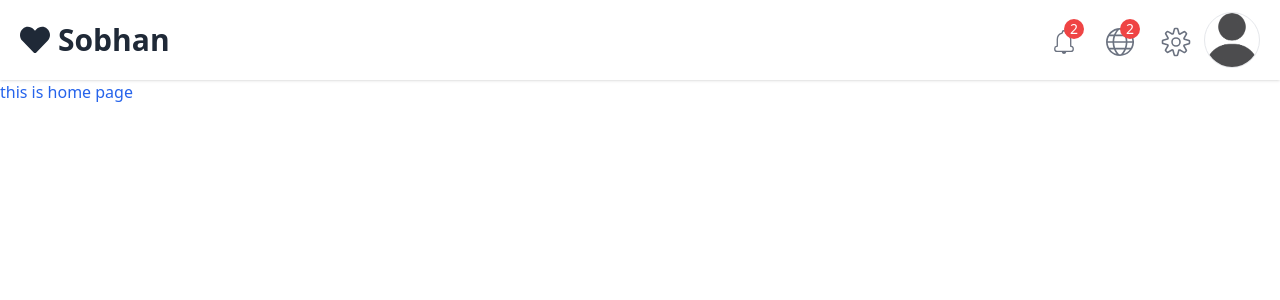
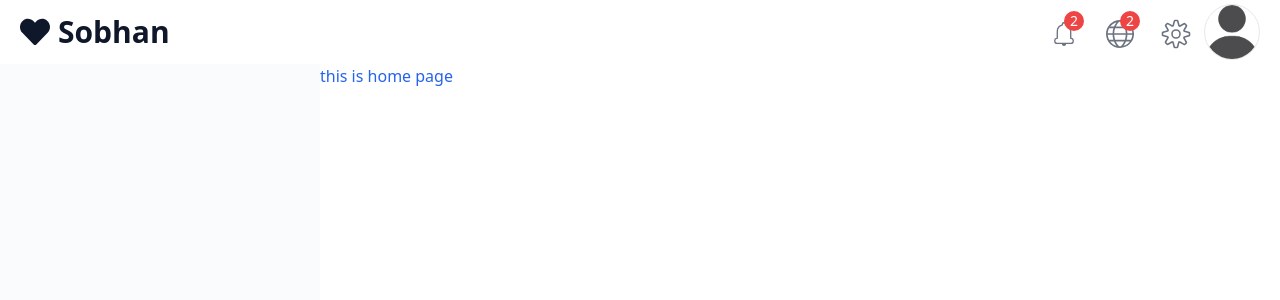
Before and after one commit to sobhan-gh30/admin-dashboard, a React (Create React App) app: page / in a window 1280 px wide. Shown: the top 300 px of the page. Built offline with nearby package versions, Linux system fonts and the light colour scheme.

Commit message:
style and feat : creating the side bar container and fixing the position of thr top bar and side bar

```diff
--- a/src/App.js
+++ b/src/App.js
@@ -1,6 +1,7 @@
 import {useRoutes} from "react-router-dom";
 import appRoutes from "./routes";
 import TopBar from "./components/top bar";
+import SideBar from "./components/SideBar";
 function App() {
   let router = useRoutes(appRoutes)
   let isPage = router.props.match.route.path
@@ -13,8 +14,12 @@ function App() {
   } else {
     return (
         <>
-          <TopBar />
-          {router}
+            <TopBar />
+            <SideBar/>
+            <div className="absolute top-[4rem] left-80 w-[calc(100%-20rem)]">
+                {router}
+            </div>
+
         </>
     );
   }
--- /dev/null
+++ b/src/components/SideBar.js
@@ -0,0 +1,7 @@
+export default function SideBar(){
+    return(
+        <div className="h-[calc(100vh-4rem)] w-80 bg-slate-100 bg-opacity-40 fixed top-[4rem]">
+
+        </div>
+    )
+}
--- a/src/components/top bar.js
+++ b/src/components/top bar.js
@@ -10,8 +10,8 @@ export default function TopBar() {
     let [hasProfile, setHasProfile] = useState("")
 
     return (
-        <div className="w-full h-20 py-2 px-5 flex justify-between items-center shadow">
-            <h2 className="h-14 flex items-center gap-2 font-bold text-3xl text-gray-800">
+        <div className="w-full h-16 py-2 px-5 flex justify-between items-center fixed z-10 bg-white">
+            <h2 className="h-14 flex items-center gap-2 font-bold text-3xl text-slate-900">
                 <FaHeart/>
                 Sobhan
             </h2>
--- a/src/output.css
+++ b/src/output.css
@@ -545,6 +545,26 @@ video {
   display: none;
 }
 
+.fixed {
+  position: fixed;
+}
+
+.absolute {
+  position: absolute;
+}
+
+.top-\[4rem\] {
+  top: 4rem;
+}
+
+.left-80 {
+  left: 20rem;
+}
+
+.z-10 {
+  z-index: 10;
+}
+
 .mb-5 {
   margin-bottom: 1.25rem;
 }
@@ -569,82 +589,48 @@ video {
   height: 3.5rem;
 }
 
+.h-16 {
+  height: 4rem;
+}
+
 .h-5 {
   height: 1.25rem;
+}
+
+.h-7 {
+  height: 1.75rem;
+}
+
+.h-\[calc\(100vh-4rem\)\] {
+  height: calc(100vh - 4rem);
 }
 
 .h-screen {
   height: 100vh;
 }
 
-.h-12 {
-  height: 3rem;
-}
-
-.h-20 {
-  height: 5rem;
-}
-
-.h-10 {
-  height: 2.5rem;
-}
-
-.h-6 {
-  height: 1.5rem;
-}
-
-.h-8 {
-  height: 2rem;
-}
-
-.h-7 {
-  height: 1.75rem;
+.w-14 {
+  width: 3.5rem;
 }
 
 .w-5 {
   width: 1.25rem;
 }
 
+.w-7 {
+  width: 1.75rem;
+}
+
+.w-80 {
+  width: 20rem;
+}
+
 .w-full {
   width: 100%;
 }
 
-.w-14 {
-  width: 3.5rem;
-}
-
-.w-12 {
-  width: 3rem;
-}
-
-.w-20 {
-  width: 5rem;
-}
-
-.w-10 {
-  width: 2.5rem;
-}
-
-.w-6 {
-  width: 1.5rem;
-}
-
-.w-8 {
-  width: 2rem;
-}
-
-.w-7 {
-  width: 1.75rem;
-}
-
-.-translate-x-3 {
-  --tw-translate-x: -0.75rem;
-  transform: translate(var(--tw-translate-x), var(--tw-translate-y)) rotate(var(--tw-rotate)) skewX(var(--tw-skew-x)) skewY(var(--tw-skew-y)) scaleX(var(--tw-scale-x)) scaleY(var(--tw-scale-y));
-}
-
-.-translate-y-2 {
-  --tw-translate-y: -0.5rem;
-  transform: translate(var(--tw-translate-x), var(--tw-translate-y)) rotate(var(--tw-rotate)) skewX(var(--tw-skew-x)) skewY(var(--tw-skew-y)) scaleX(var(--tw-scale-x)) scaleY(var(--tw-scale-y));
+.w-\[calc\(100\%-20rem\)\] {
+  width: calc(100% - 20rem);
 }
 
 .-translate-x-2 {
@@ -657,39 +643,21 @@ video {
   transform: translate(var(--tw-translate-x), var(--tw-translate-y)) rotate(var(--tw-rotate)) skewX(var(--tw-skew-x)) skewY(var(--tw-skew-y)) scaleX(var(--tw-scale-x)) scaleY(var(--tw-scale-y));
 }
 
-.scale-\[2\] {
-  --tw-scale-x: 2;
-  --tw-scale-y: 2;
-  transform: translate(var(--tw-translate-x), var(--tw-translate-y)) rotate(var(--tw-rotate)) skewX(var(--tw-skew-x)) skewY(var(--tw-skew-y)) scaleX(var(--tw-scale-x)) scaleY(var(--tw-scale-y));
-}
-
 .scale-\[1\.75\] {
   --tw-scale-x: 1.75;
   --tw-scale-y: 1.75;
   transform: translate(var(--tw-translate-x), var(--tw-translate-y)) rotate(var(--tw-rotate)) skewX(var(--tw-skew-x)) skewY(var(--tw-skew-y)) scaleX(var(--tw-scale-x)) scaleY(var(--tw-scale-y));
 }
 
-.scale-\[2\.1\] {
-  --tw-scale-x: 2.1;
-  --tw-scale-y: 2.1;
+.scale-\[2\.4\] {
+  --tw-scale-x: 2.4;
+  --tw-scale-y: 2.4;
   transform: translate(var(--tw-translate-x), var(--tw-translate-y)) rotate(var(--tw-rotate)) skewX(var(--tw-skew-x)) skewY(var(--tw-skew-y)) scaleX(var(--tw-scale-x)) scaleY(var(--tw-scale-y));
 }
 
-.scale-\[2\.2\] {
-  --tw-scale-x: 2.2;
-  --tw-scale-y: 2.2;
-  transform: translate(var(--tw-translate-x), var(--tw-translate-y)) rotate(var(--tw-rotate)) skewX(var(--tw-skew-x)) skewY(var(--tw-skew-y)) scaleX(var(--tw-scale-x)) scaleY(var(--tw-scale-y));
-}
-
-.scale-\[2\.5\] {
-  --tw-scale-x: 2.5;
-  --tw-scale-y: 2.5;
-  transform: translate(var(--tw-translate-x), var(--tw-translate-y)) rotate(var(--tw-rotate)) skewX(var(--tw-skew-x)) skewY(var(--tw-skew-y)) scaleX(var(--tw-scale-x)) scaleY(var(--tw-scale-y));
-}
-
-.scale-\[2\.4\] {
-  --tw-scale-x: 2.4;
-  --tw-scale-y: 2.4;
+.scale-\[2\] {
+  --tw-scale-x: 2;
+  --tw-scale-y: 2;
   transform: translate(var(--tw-translate-x), var(--tw-translate-y)) rotate(var(--tw-rotate)) skewX(var(--tw-skew-x)) skewY(var(--tw-skew-y)) scaleX(var(--tw-scale-x)) scaleY(var(--tw-scale-y));
 }
 
@@ -729,24 +697,33 @@ video {
   border-width: 1px;
 }
 
+.bg-gray-900 {
+  --tw-bg-opacity: 1;
+  background-color: rgb(17 24 39 / var(--tw-bg-opacity, 1));
+}
+
 .bg-red-500 {
   --tw-bg-opacity: 1;
   background-color: rgb(239 68 68 / var(--tw-bg-opacity, 1));
 }
 
-.bg-gray-50 {
+.bg-slate-100 {
   --tw-bg-opacity: 1;
-  background-color: rgb(249 250 251 / var(--tw-bg-opacity, 1));
+  background-color: rgb(241 245 249 / var(--tw-bg-opacity, 1));
 }
 
-.bg-gray-500 {
+.bg-fuchsia-200 {
   --tw-bg-opacity: 1;
-  background-color: rgb(107 114 128 / var(--tw-bg-opacity, 1));
+  background-color: rgb(245 208 254 / var(--tw-bg-opacity, 1));
 }
 
-.bg-gray-900 {
+.bg-white {
   --tw-bg-opacity: 1;
-  background-color: rgb(17 24 39 / var(--tw-bg-opacity, 1));
+  background-color: rgb(255 255 255 / var(--tw-bg-opacity, 1));
+}
+
+.bg-opacity-40 {
+  --tw-bg-opacity: 0.4;
 }
 
 .bg-opacity-50 {
@@ -796,30 +773,19 @@ video {
   color: rgb(156 163 175 / var(--tw-text-opacity, 1));
 }
 
-.text-gray-600 {
+.text-gray-500 {
   --tw-text-opacity: 1;
-  color: rgb(75 85 99 / var(--tw-text-opacity, 1));
+  color: rgb(107 114 128 / var(--tw-text-opacity, 1));
 }
 
-.text-gray-800 {
+.text-slate-900 {
   --tw-text-opacity: 1;
-  color: rgb(31 41 55 / var(--tw-text-opacity, 1));
+  color: rgb(15 23 42 / var(--tw-text-opacity, 1));
 }
 
 .text-white {
   --tw-text-opacity: 1;
   color: rgb(255 255 255 / var(--tw-text-opacity, 1));
-}
-
-.text-gray-500 {
-  --tw-text-opacity: 1;
-  color: rgb(107 114 128 / var(--tw-text-opacity, 1));
-}
-
-.shadow {
-  --tw-shadow: 0 1px 3px 0 rgb(0 0 0 / 0.1), 0 1px 2px -1px rgb(0 0 0 / 0.1);
-  --tw-shadow-colored: 0 1px 3px 0 var(--tw-shadow-color), 0 1px 2px -1px var(--tw-shadow-color);
-  box-shadow: var(--tw-ring-offset-shadow, 0 0 #0000), var(--tw-ring-shadow, 0 0 #0000), var(--tw-shadow);
 }
 
 .transition {
@@ -830,49 +796,14 @@ video {
   transition-duration: 150ms;
 }
 
-.hover\:-rotate-12:hover {
-  --tw-rotate: -12deg;
-  transform: translate(var(--tw-translate-x), var(--tw-translate-y)) rotate(var(--tw-rotate)) skewX(var(--tw-skew-x)) skewY(var(--tw-skew-y)) scaleX(var(--tw-scale-x)) scaleY(var(--tw-scale-y));
-}
-
-.hover\:rotate-12:hover {
-  --tw-rotate: 12deg;
-  transform: translate(var(--tw-translate-x), var(--tw-translate-y)) rotate(var(--tw-rotate)) skewX(var(--tw-skew-x)) skewY(var(--tw-skew-y)) scaleX(var(--tw-scale-x)) scaleY(var(--tw-scale-y));
-}
-
 .hover\:rotate-45:hover {
   --tw-rotate: 45deg;
   transform: translate(var(--tw-translate-x), var(--tw-translate-y)) rotate(var(--tw-rotate)) skewX(var(--tw-skew-x)) skewY(var(--tw-skew-y)) scaleX(var(--tw-scale-x)) scaleY(var(--tw-scale-y));
 }
 
-.hover\:font-bold:hover {
-  font-weight: 700;
-}
-
-.hover\:text-black:hover {
-  --tw-text-opacity: 1;
-  color: rgb(0 0 0 / var(--tw-text-opacity, 1));
-}
-
-.hover\:text-gray-900:hover {
-  --tw-text-opacity: 1;
-  color: rgb(17 24 39 / var(--tw-text-opacity, 1));
-}
-
 .hover\:text-gray-800:hover {
   --tw-text-opacity: 1;
   color: rgb(31 41 55 / var(--tw-text-opacity, 1));
-}
-
-.hover\:shadow:hover {
-  --tw-shadow: 0 1px 3px 0 rgb(0 0 0 / 0.1), 0 1px 2px -1px rgb(0 0 0 / 0.1);
-  --tw-shadow-colored: 0 1px 3px 0 var(--tw-shadow-color), 0 1px 2px -1px var(--tw-shadow-color);
-  box-shadow: var(--tw-ring-offset-shadow, 0 0 #0000), var(--tw-ring-shadow, 0 0 #0000), var(--tw-shadow);
-}
-
-.hover\:drop-shadow:hover {
-  --tw-drop-shadow: drop-shadow(0 1px 2px rgb(0 0 0 / 0.1)) drop-shadow(0 1px 1px rgb(0 0 0 / 0.06));
-  filter: var(--tw-blur) var(--tw-brightness) var(--tw-contrast) var(--tw-grayscale) var(--tw-hue-rotate) var(--tw-invert) var(--tw-saturate) var(--tw-sepia) var(--tw-drop-shadow);
 }
 
 @media (min-width: 640px) {
@@ -883,28 +814,4 @@ video {
   .sm\:hidden {
     display: none;
   }
-
-  .sm\:bg-white {
-    --tw-bg-opacity: 1;
-    background-color: rgb(255 255 255 / var(--tw-bg-opacity, 1));
-  }
 }
-
-@media (min-width: 768px) {
-  .md\:bg-white {
-    --tw-bg-opacity: 1;
-    background-color: rgb(255 255 255 / var(--tw-bg-opacity, 1));
-  }
-}
-
-@media (min-width: 1024px) {
-  .lg\:bg-red-500 {
-    --tw-bg-opacity: 1;
-    background-color: rgb(239 68 68 / var(--tw-bg-opacity, 1));
-  }
-
-  .lg\:bg-white {
-    --tw-bg-opacity: 1;
-    background-color: rgb(255 255 255 / var(--tw-bg-opacity, 1));
-  }
-}
```
